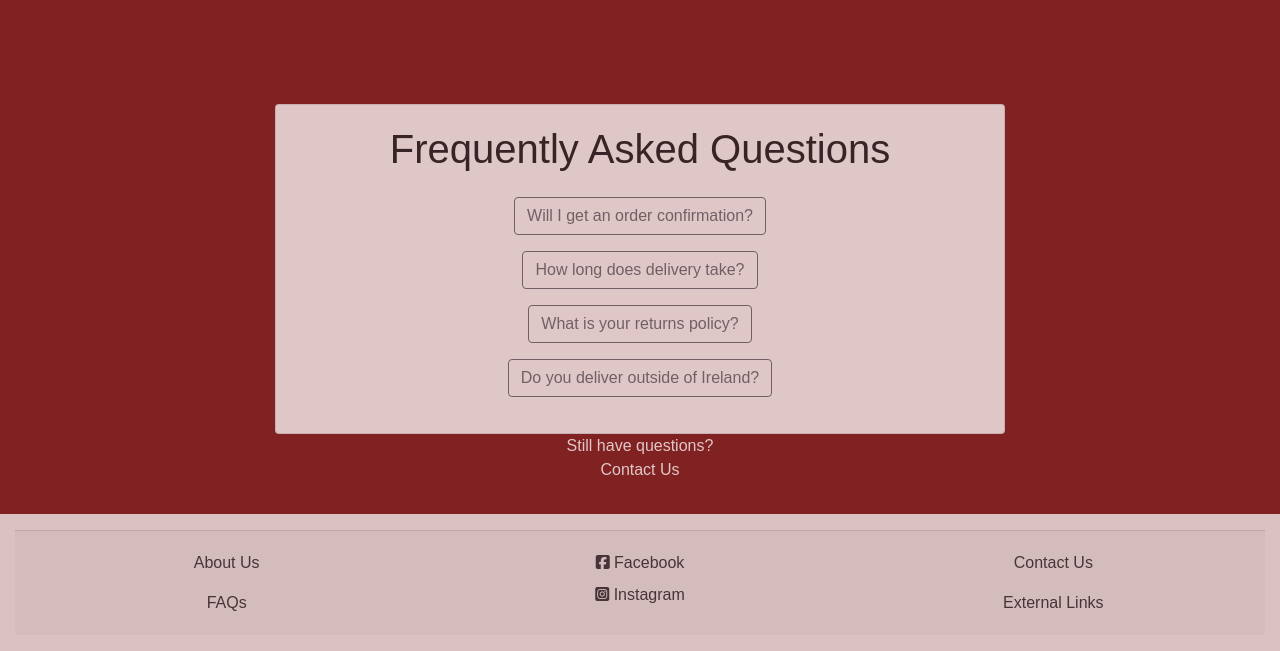
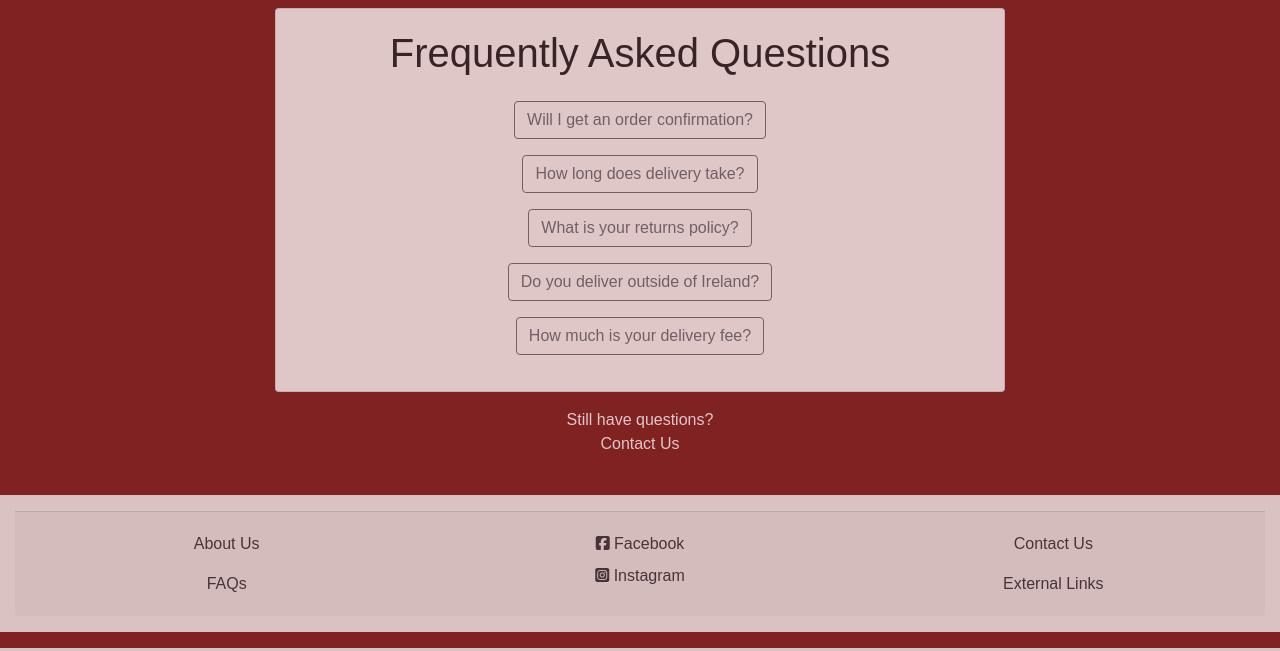
Before and after one commit to morganoleary/Fine-Furnishings, a Django app: page /faq/ in a window 1280 px wide. Shown: the part 152-803 px from the top of the page. Run offline with Django 3.2, Linux system fonts and the light colour scheme; some libraries are stand-ins or nearby versions; some web fonts are replaced.

Commit message:
Added contexts file and add to cart functionality to cart app

```diff
--- /dev/null
+++ b/cart/contexts.py
@@ -0,0 +1,21 @@
+from decimal import Decimal
+from django.conf import settings
+
+def cart_contents(request):
+
+    cart_items= []
+    total = 0
+    product_count = 0
+    delivery = Decimal(settings.STANDARD_DELIVERY_FEE)
+
+    order_total = total + delivery
+
+    context = {
+        'cart_items': cart_items,
+        'total': total,
+        'product_count': product_count,
+        'delivery': settings.STANDARD_DELIVERY_FEE,
+        'order_total': order_total
+    }
+
+    return context
--- a/cart/templates/cart/shopping_cart.html
+++ b/cart/templates/cart/shopping_cart.html
@@ -11,7 +11,7 @@
     <div class="container text-white top-padding mb-3">
         <div class="row justify-content-center">
             <div class="col-md-8 col-sm-12 text-center">
-                <h1 class="text-center">My Basket</h1>
+                <h1 class="text-center">My Shopping Cart</h1>
                 <div class="d-flex justify-content-center">
                     <a href="{% url 'products' %}">
                         <button>Continue Shopping</button>
@@ -26,7 +26,7 @@
 
                     </div>
                 {% else %}
-                    <h5 class="text-center mt-5">Your basket is empty.</h5>
+                    <h5 class="text-center mt-5">Your cart is empty.</h5>
                     <div class="d-flex justify-content-center">
                         Click the button above to begin shopping!
                     </div>
--- a/cart/urls.py
+++ b/cart/urls.py
@@ -3,4 +3,5 @@ from . import views
 
 urlpatterns = [
     path('', views.cart, name='cart'),
+    path('add/<item_id>/', views.add_to_cart, name='add_to_cart'),
 ]
--- a/fine_furnishings/settings.py
+++ b/fine_furnishings/settings.py
@@ -78,6 +78,7 @@ TEMPLATES = [
                 'django.template.context_processors.request',
                 'django.contrib.auth.context_processors.auth',
                 'django.contrib.messages.context_processors.messages',
+                'cart.contexts.cart_contents',
             ],
             'builtins': [
                 'crispy_forms.templatetags.crispy_forms_tags',
@@ -167,3 +168,5 @@ MEDIA_ROOT = os.path.join(BASE_DIR, 'media')
 # https://docs.djangoproject.com/en/3.2/ref/settings/#default-auto-field
 
 DEFAULT_AUTO_FIELD = 'django.db.models.BigAutoField'
+
+STANDARD_DELIVERY_FEE = 30
--- a/home/templates/home/faq.html
+++ b/home/templates/home/faq.html
@@ -8,7 +8,7 @@
 
 <!-- FAQ page -->
 <div class="container top-padding mb-3">
-    <div class="row justify-content-center top-padding">
+    <div class="row justify-content-center">
         <div class="col-lg-8">
             <div class="card mb-4 mb-lg-0">
                 <div class="card-body">
@@ -54,10 +54,20 @@
                                 Unfortunately, no. We can only deliver within the island of Ireland. Stay tuned, as we will be looking to expand in the near future!
                             </div>
                         </div>
+                        <p>
+                            <button class="btn btn-outline-secondary" type="button" data-toggle="collapse" data-target="#collapseFive" aria-expanded="false" aria-controls="collapseFive">
+                                How much is your delivery fee?
+                            </button>
+                        </p>
+                        <div class="collapse" id="collapseFive">
+                            <div class="card card-body">
+                                We have a standard delivery fee on all orders of €{{ delivery }}.
+                            </div>
+                        </div>
                     </div>
                 </div>
             </div>
-            <div class="text-white text-center"> Still have questions?
+            <div class="text-white text-center m-3"> Still have questions?
                 <ul class="list-unstyled">
                     <li>
                         <a href="{% url 'contact' %}" class="text-white">Contact Us</a>
```
Also changed, not shown: cart/views.py (+17 -1 lines), products/templates/products/product_detail.html (+19 -4 lines).
